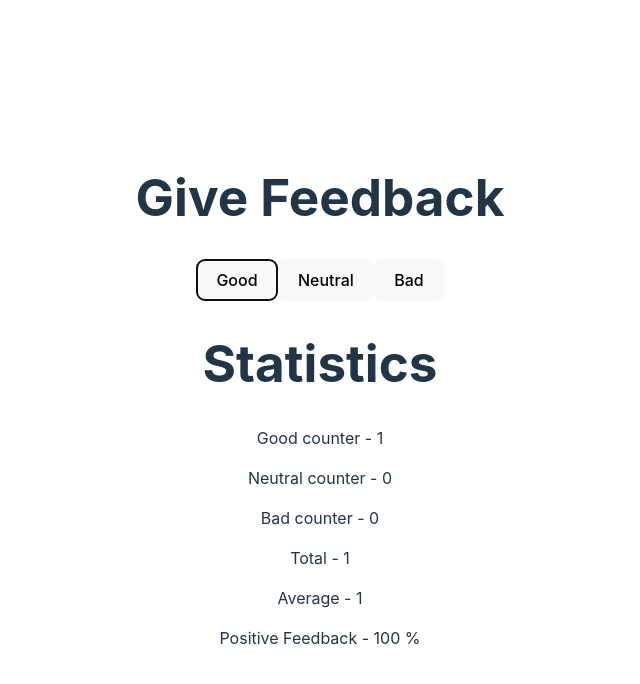
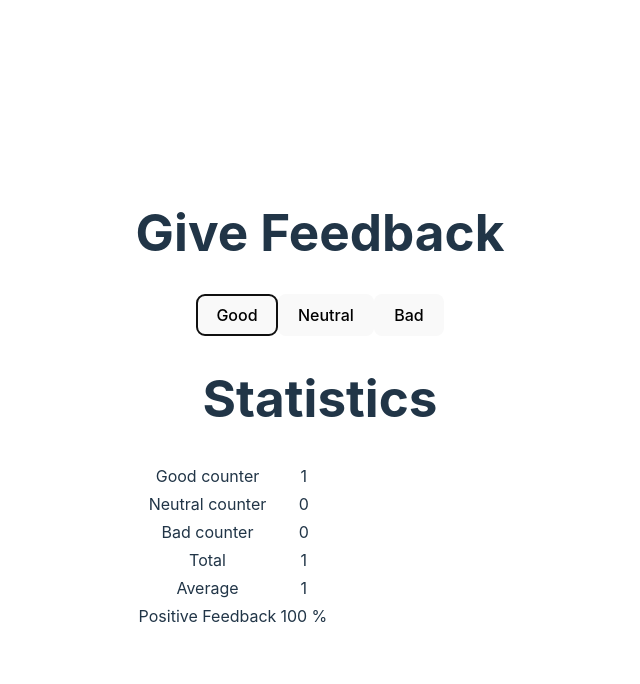
Before and after one commit to Hampton-Black/full-stack-open-work, a React (Vite) app in the folder part1/unicafe/: page / in a window 1280 px wide. Both pictures are taken after a click on the button "Good". Shown: the top 684 px of the page, without its empty margins (320-960 px from the left). Built offline with nearby package versions, Linux system fonts and the light colour scheme.

Commit message:
unicafe: refactor into smaller line components
Also, format into Table

```diff
--- a/part1/unicafe/src/components/Statistics.tsx
+++ b/part1/unicafe/src/components/Statistics.tsx
@@ -1,16 +1,24 @@
+import { StatisticsLine } from "./StatisticsLine";
+
 export function Statistics({ goodCount, neutralCount, badCount }) {
   const total = goodCount + neutralCount + badCount;
+  const average = (goodCount * 1 + neutralCount * 0 + badCount * -1) / total;
 
   return (
     <>
-      <p>Good counter - {goodCount}</p>
-      <p>Neutral counter - {neutralCount}</p>
-      <p>Bad counter - {badCount}</p>
-      <p>Total - {total}</p>
-      <p>
-        Average - {(goodCount * 1 + neutralCount * 0 + badCount * -1) / total}
-      </p>
-      <p>Positive Feedback - {(goodCount / total) * 100} %</p>
+      <table>
+        <tbody>
+          <StatisticsLine text="Good counter" value={goodCount} />
+          <StatisticsLine text="Neutral counter" value={neutralCount} />
+          <StatisticsLine text="Bad counter" value={badCount} />
+          <StatisticsLine text="Total" value={total} />
+          <StatisticsLine text="Average" value={average} />
+          <StatisticsLine
+            text="Positive Feedback"
+            value={(goodCount / total) * 100 + ` %`}
+          />
+        </tbody>
+      </table>
     </>
   );
 }
--- /dev/null
+++ b/part1/unicafe/src/components/StatisticsLine.tsx
@@ -0,0 +1,10 @@
+export function StatisticsLine(props) {
+  return (
+    <>
+      <tr>
+        <td>{props.text}</td>
+        <td>{props.value}</td>
+      </tr>
+    </>
+  );
+}
```
